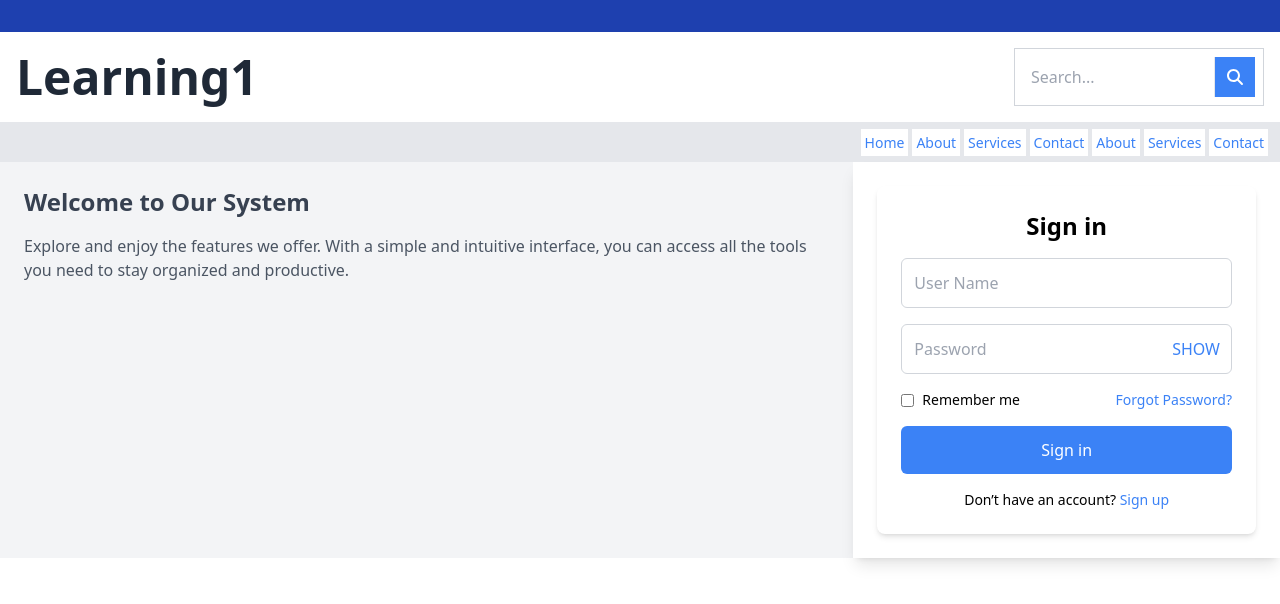
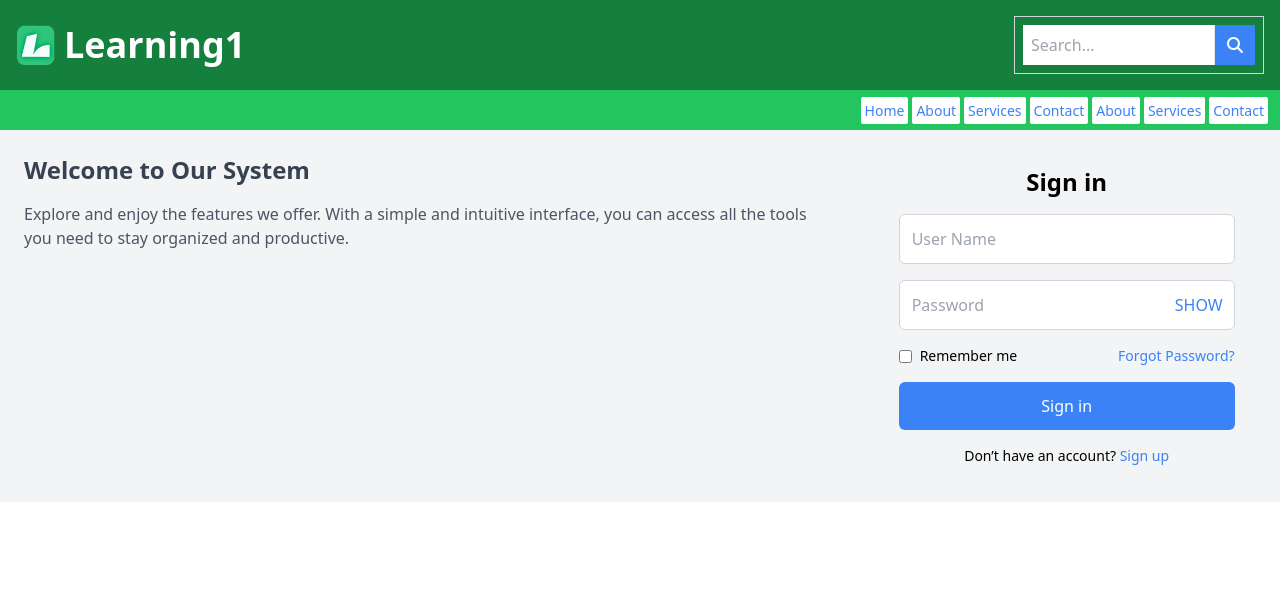
Before and after one commit to dean00sg/learning1, a React (Create React App) app in the folder frontend/: page / in a window 1280 px wide. Shown: the top 604 px of the page. Built offline with nearby package versions, Linux system fonts and the light colour scheme.

Commit message:
update home and header in

```diff
--- a/frontend/public/index.html
+++ b/frontend/public/index.html
@@ -3,7 +3,7 @@
   <head>
     <meta charset="utf-8" />
     <!-- Link to PNG Logo in the same folder -->
-    <link rel="icon" href="circle-learning.png" type="image/png" />
+    <link rel="icon" href="logolearning.png" type="image/png" />
     <meta name="viewport" content="width=device-width, initial-scale=1" />
     <meta name="theme-color" content="#000A55" />
     <meta name="description" content="Web site created using create-react-app" />
--- /dev/null
+++ b/frontend/src/components/home/home.js
@@ -0,0 +1,19 @@
+import React from "react";
+import { useNavigate } from "react-router-dom";
+
+const Home = () => {
+  const navigate = useNavigate();
+
+  return (
+    <div className="flex flex-col items-center ">
+      <div className="w-full  p-6 ">
+        <h1 className="text-4xl font-bold text-center text-gray-800 mb-2">Welcome to Learning1</h1>
+        <h1 className="text-gray-600 text-center ">
+          This is the home page. Click the button below to navigate.
+        </h1>
+      </div>
+    </div>
+  );
+};
+
+export default Home;
--- /dev/null
+++ b/frontend/src/components/home/requesting.js
@@ -0,0 +1,52 @@
+import React from "react";
+import { useNavigate } from "react-router-dom";
+import { Newspaper, UserRoundCog, Bell, Headset } from "lucide-react";
+
+const Requesting = () => {
+  const navigate = useNavigate();
+
+  const onAddNewsClick = () => navigate("/add-news");
+  const onAddAdminClick = () => navigate("/employee-management");
+  const onAddNotificationClick = () => navigate("/add-notifications");
+  const onAddCallCenterClick = () => navigate("/center-services");
+
+  return (
+    <div className="flex flex-col items-center ">
+      <div className="grid grid-cols-2 md:grid-cols-4 gap-6 max-w-4xl mx-auto ">
+        <div
+          className="flex flex-col items-center justify-center p-6 bg-blue-500 text-white rounded-lg shadow-md hover:scale-105 transition-transform cursor-pointer"
+          onClick={onAddNewsClick}
+        >
+          <Newspaper size={50} className="mb-4" />
+          <p className="text-center font-semibold">Add News On HomePage</p>
+        </div>
+
+        <div
+          className="flex flex-col items-center justify-center p-6 bg-purple-500 text-white rounded-lg shadow-md hover:scale-105 transition-transform cursor-pointer"
+          onClick={onAddAdminClick}
+        >
+          <UserRoundCog size={50} className="mb-4" />
+          <p className="text-center font-semibold">Emp Management</p>
+        </div>
+
+        <div
+          className="flex flex-col items-center justify-center p-6 bg-teal-500 text-white rounded-lg shadow-md hover:scale-105 transition-transform cursor-pointer"
+          onClick={onAddNotificationClick}
+        >
+          <Bell size={50} className="mb-4" />
+          <p className="text-center font-semibold">Add Notifications</p>
+        </div>
+
+        <div
+          className="flex flex-col items-center justify-center p-6 bg-gray-500 text-white rounded-lg shadow-md hover:scale-105 transition-transform cursor-pointer"
+          onClick={onAddCallCenterClick}
+        >
+          <Headset size={50} className="mb-4" />
+          <p className="text-center font-semibold">Center Services</p>
+        </div>
+      </div>
+    </div>
+  );
+};
+
+export default Requesting;
--- a/frontend/src/components/login/login.js
+++ b/frontend/src/components/login/login.js
@@ -23,7 +23,7 @@ const LoginPanel = () => {
   };
 
   return (
-    <div className="w-full max-w-sm mx-auto p-6 bg-white rounded-lg shadow-md">
+    <div className="w-full max-w-sm mx-auto p-6 ">
       <h2 className="text-2xl font-semibold text-center mb-4">Sign in</h2>
 
       <div className="mb-4">
--- a/frontend/src/components/userInfo/userProfile.js
+++ b/frontend/src/components/userInfo/userProfile.js
@@ -1,5 +1,5 @@
 import React from 'react';
-import useUser  from '../../hooks/userApi';
+import useUser from '../../hooks/userApi';
 const UserInfo = () => {
     const token = localStorage.getItem('token');
     const { user, userImage, loading, error } = useUser(token);
@@ -17,17 +17,20 @@ const UserInfo = () => {
     }
 
     return (
-        <div className="user-info p-6 rounded-lg shadow-lg max-w-md mx-auto">
+        <div className="user-info p-6 shadow-lg max-w-md mx-auto bg-gray-200">
             <div className="flex items-center space-x-4">
-                <img src={userImage} alt="User Profile" className="w-24 h-24 rounded-full object-cover border-2 border-gray-300" />
+                <img src={userImage}
+                    alt="User Profile"
+                    className="w-24 h-24 rounded-full object-cover border-4 border-green-500 p-1 shadow-md" />
                 <div className="user-details space-y-2">
                     <p className="text-xl font-semibold text-gray-800">{user.first_name} {user.last_name}</p>
-                    <p className="text-sm text-gray-600">Role: {user.role}</p>
-                    <p className="text-sm text-gray-600">Email: {user.email}</p>
-                    <p className="text-sm text-gray-600">Phone: {user.contact_number}</p>
+                    <p className="text-sm text-gray-600">Role : {user.role}</p>
+                    <p className="text-sm text-gray-600">Email : {user.email}</p>
+                    <p className="text-sm text-gray-600">Phone : {user.contact_number}</p>
                 </div>
             </div>
         </div>
+
     );
 };
 
--- /dev/null
+++ b/frontend/src/headers/inheader.js
@@ -0,0 +1,39 @@
+import React from 'react';
+import { FontAwesomeIcon } from '@fortawesome/react-fontawesome';
+import { faSearch, faHome } from '@fortawesome/free-solid-svg-icons';
+import { useLocation } from 'react-router-dom';
+import logo from '../assets/logolearning.png';
+
+const InHeader = () => {
+    const location = useLocation();
+
+    return (
+        <div>
+            <header className="bg-green-700 text-white p-4 flex justify-between items-center">
+                <div className="flex items-center">
+                    <img src={logo} alt="Logo" className="h-10 w-10 mr-2" />
+                    <h1 className="text-4xl font-bold">Learning1</h1>
+                </div>
+            </header>
+
+            <div className="bg-green-500 py-2 px-4 flex justify-between items-center shadow-md">
+                <div className="flex items-center text-white">
+                    <FontAwesomeIcon icon={faHome} className="mr-2" />
+                    <div className="font-bold">Stay In Page : {location.pathname}</div>
+                </div>
+
+                <ul className="flex flex-wrap space-x-1 justify-center sm:justify-end">
+                    {["Home", "About", "Services", "Contact"].map((item, index) => (
+                        <li key={index}>
+                            <a href={`#${item.toLowerCase()}`} className="text-sm text-blue-500 hover:text-blue-700 bg-white p-1 rounded-sm">
+                                {item}
+                            </a>
+                        </li>
+                    ))}
+                </ul>
+            </div>
+        </div>
+    );
+};
+
+export default InHeader;
--- a/frontend/src/headers/outHeader.js
+++ b/frontend/src/headers/outHeader.js
@@ -1,16 +1,19 @@
 import React, { useEffect, useState } from 'react';
 import { FontAwesomeIcon } from '@fortawesome/react-fontawesome';
-import { faSearch } from '@fortawesome/free-solid-svg-icons'; // Import the search icon
+import { faSearch } from '@fortawesome/free-solid-svg-icons';
+import logo from '../assets/logolearning.png';
 
 const OutHeader = () => {
 
   return (
     <div>
-      <div className="bg-blue-800 py-4">
-        {/* Navbar top */}
+      <div className="">
       </div>
-      <header className="flex items-center justify-between p-4 bg-white shadow-md">
-        <h1 className="text-3xl sm:text-5xl font-semibold text-gray-800">Learning1</h1>
+      <header className="flex items-center justify-between p-4 bg-green-700 shadow-md">
+        <div className="flex items-center">
+          <img src={logo} alt="Logo" className="h-10 w-10 mr-2" />
+          <h1 className="text-4xl font-bold text-white">Learning1</h1>
+        </div>
         <div className="flex items-center border border-gray-300 p-2 w-full sm:w-auto">
           <input
             type="text"
@@ -22,15 +25,15 @@ const OutHeader = () => {
           </button>
         </div>
       </header>
-      <div className="bg-gray-200 py-2">
+      <div className="bg-green-500 py-2">
         <ul className="flex flex-wrap space-x-1 justify-center sm:justify-end pr-3">
-          <li><a href="#home" className="text-sm text-blue-500 hover:text-blue-700 bg-white p-1">Home</a></li>
-          <li><a href="#about" className="text-sm text-blue-500 hover:text-blue-700 bg-white p-1">About</a></li>
-          <li><a href="#services" className="text-sm text-blue-500 hover:text-blue-700 bg-white p-1">Services</a></li>
-          <li><a href="#contact" className="text-sm text-blue-500 hover:text-blue-700 bg-white p-1">Contact</a></li>
-          <li><a href="#about" className="text-sm text-blue-500 hover:text-blue-700 bg-white p-1">About</a></li>
-          <li><a href="#services" className="text-sm text-blue-500 hover:text-blue-700 bg-white p-1">Services</a></li>
-          <li><a href="#contact" className="text-sm text-blue-500 hover:text-blue-700 bg-white p-1">Contact</a></li>
+          <li><a href="#home" className="text-sm text-blue-500 hover:text-blue-700 bg-white p-1 rounded-sm">Home</a></li>
+          <li><a href="#about" className="text-sm text-blue-500 hover:text-blue-700 bg-white p-1 rounded-sm">About</a></li>
+          <li><a href="#services" className="text-sm text-blue-500 hover:text-blue-700 bg-white p-1 rounded-sm">Services</a></li>
+          <li><a href="#contact" className="text-sm text-blue-500 hover:text-blue-700 bg-white p-1 rounded-sm">Contact</a></li>
+          <li><a href="#about" className="text-sm text-blue-500 hover:text-blue-700 bg-white p-1 rounded-sm">About</a></li>
+          <li><a href="#services" className="text-sm text-blue-500 hover:text-blue-700 bg-white p-1 rounded-sm">Services</a></li>
+          <li><a href="#contact" className="text-sm text-blue-500 hover:text-blue-700 bg-white p-1 rounded-sm">Contact</a></li>
         </ul>
       </div>
       {/* <div className="p-1 bg-green-500 text-center mb-5">
--- a/frontend/src/pages/HomePage.js
+++ b/frontend/src/pages/HomePage.js
@@ -1,22 +1,28 @@
 import React from 'react';
 import UserInfo from '../components/userInfo/userProfile';
-
+import Home from '../components/home/home';
+import InHeader from '../headers/inheader';
+import Requesting from '../components/home/requesting';
 
 const HomePage = () => {
   console.log('Rendering HomePage');
+
   return (
-    <>
-      <div className="app">
-        <div className="leftHome-section">
-          <h11>Requesting</h11>
+    <div className="min-h-screen bg-gray-100">
+      <InHeader />
+      <div className="grid grid-cols-1 lg:grid-cols-3 gap-4 p-4">
+
+        <div className="lg:col-span-2 bg-white p-4">
+          <Home />
+          <Requesting />
+        </div>
+
+        <div className="bg-white p-4   border-gray-300">
+          <UserInfo />
         </div>
       </div>
-      <div className="rightHome-section">
-        <UserInfo />
-      </div>
-    </>
+    </div>
   );
 };
 
-
 export default HomePage;
--- a/frontend/src/pages/WelcomePage.js
+++ b/frontend/src/pages/WelcomePage.js
@@ -6,21 +6,18 @@ const WelcomePage = () => {
   return (
     <>
       <div className="app">
-        {/* Include the OutHeader component */}
         <OutHeader />
+        <div className="flex flex-col lg:flex-row">
 
-        <div className="flex flex-col lg:flex-row">
-          {/* Left Section */}
           <div className="leftWelcome-section w-full lg:w-2/3 p-6 bg-gray-100">
-            {/* Content for the left section */}
+
             <h2 className="text-2xl font-semibold text-gray-700">Welcome to Our System</h2>
             <p className="mt-4 text-gray-600">
               Explore and enjoy the features we offer. With a simple and intuitive interface, you can access all the tools you need to stay organized and productive.
             </p>
           </div>
 
-          {/* Right Section - Login Panel */}
-          <div className="rightWelcome-section w-full lg:w-1/3 p-6 bg-white shadow-lg mt-6 lg:mt-0">
+          <div className="rightWelcome-section  w-full lg:w-1/3 p-3 bg-gray-100  mt-6 lg:mt-0">
             <LoginPanel />
           </div>
         </div>
```
Also changed, not shown: frontend/public/logolearning.png (added), frontend/src/assets/logolearning.png (added).
